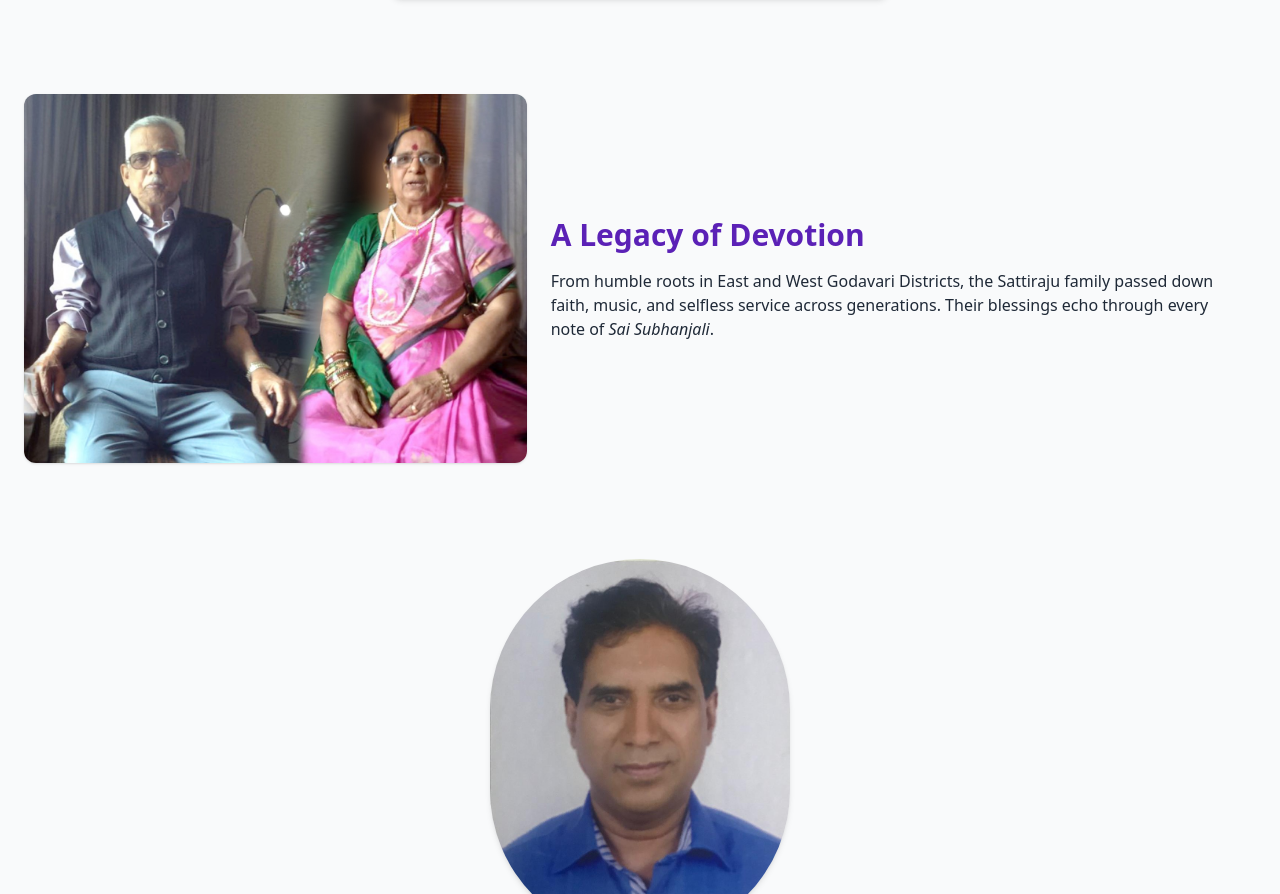
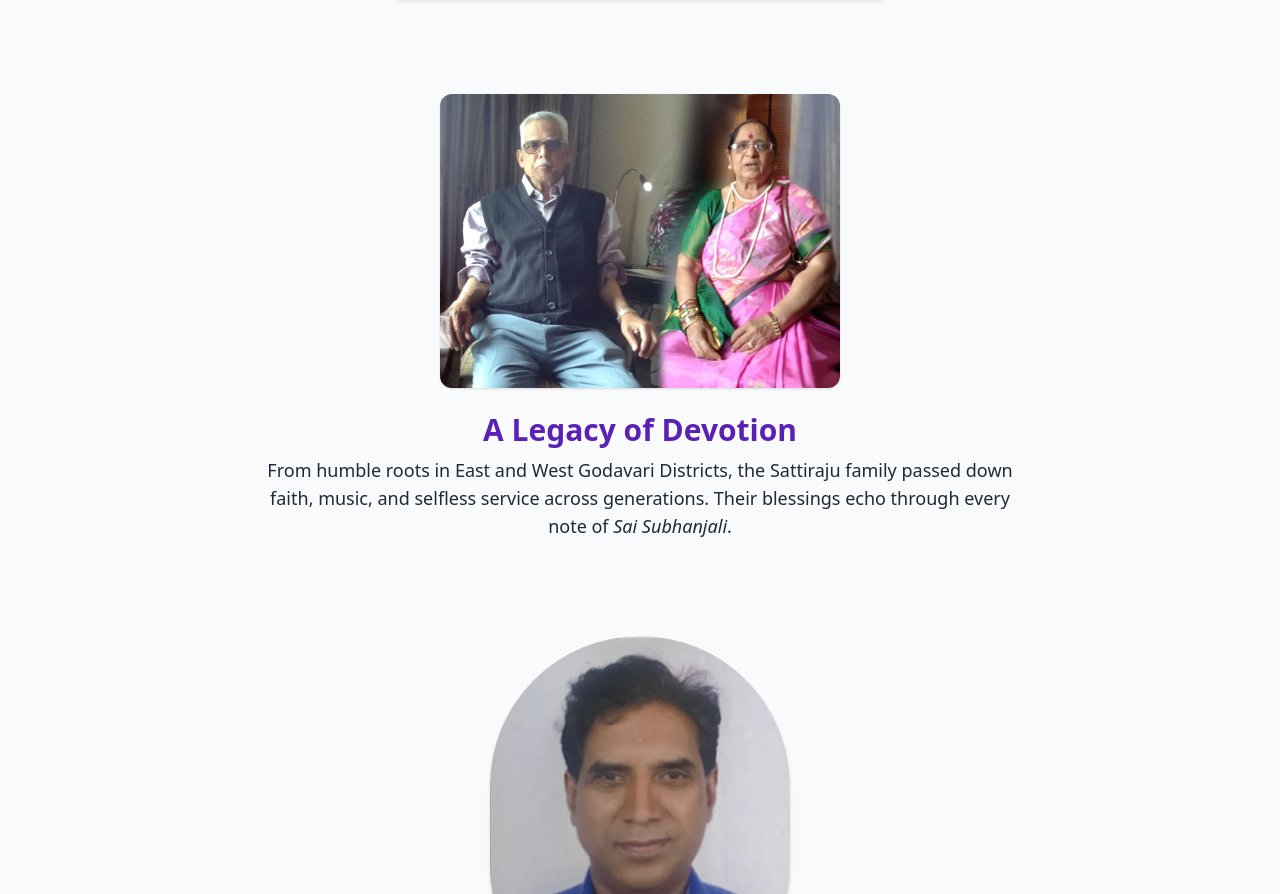
Before and after one commit to shekhar1971/saisubhanjali.com, a Next.js app: page / in a window 1280 px wide. Shown: the part 2486-3380 px from the top of the page. Built offline with nearby package versions, Linux system fonts and the light colour scheme.

Commit message:
Update page.tsx

```diff
--- a/app/page.tsx
+++ b/app/page.tsx
@@ -1,4 +1,4 @@
-// app/page.tsx — FINAL version with responsive photo layout and full narrative
+// app/page.tsx — FINAL version with responsive layout and full narrative
 import Image from 'next/image';
 import Link from 'next/link';
 
@@ -22,7 +22,7 @@ export default function Home() {
       <section className="relative overflow-hidden rounded-xl bg-gradient-to-br from-brand-100 via-brand-50 to-white shadow">
         <Image
           src="/SaiBaba1.png"
-          alt="Shirdi Sai Baba sanctum"
+          alt="Shirdi Sai Baba sanctum"
           fill
           priority
           className="object-cover opacity-20"
@@ -30,22 +30,22 @@ export default function Home() {
         <div className="relative z-10 grid gap-8 px-6 py-20 md:grid-cols-2 md:items-center">
           <div>
             <h1 className="mb-4 text-5xl font-extrabold leading-tight text-brand-700 drop-shadow md:text-6xl">
-              Sai Subhanjali
+              Sai Subhanjali
             </h1>
             <p className="mb-8 max-w-prose text-lg">
-              A devotional treasury of Sai Baba bhajans — lovingly written, composed &amp; sung by
-              <span className="font-semibold"> Smt. Subbalakshmi Sattiraju</span>.
+              A devotional treasury of Sai Baba bhajans — lovingly written, composed & sung by
+              <span className="font-semibold"> Smt. Subbalakshmi Sattiraju</span>.
             </p>
             <Link
               href="/bhajans"
               className="inline-flex items-center gap-2 rounded-xl bg-brand-600 px-6 py-3 font-medium text-white shadow hover:bg-brand-700"
             >
-              🎵 Listen to Bhajans
+              🎵 Listen to Bhajans
             </Link>
           </div>
           <Image
             src="/SaiBaba4.png"
-            alt="Blessing posture of Sai Baba"
+            alt="Blessing posture of Sai Baba"
             width={450}
             height={600}
             priority
@@ -54,64 +54,56 @@ export default function Home() {
         </div>
       </section>
 
-      {/* ───────────── ABOUT ───────────── */}
+      {/* ───────────── FULL “ABOUT” NARRATIVE ───────────── */}
       <section className="mx-auto max-w-6xl space-y-6 rounded-xl bg-white/60 p-8 shadow lg:max-w-7xl">
-        <h2 className="text-center text-3xl font-bold text-brand-700">Om Sairam!</h2>
-        <p>Sai Subhanjali is the result of love and devotion of Mrs. SubbaLakshmi Sattiraju (lovingly known as Subha Sattiraju) to Sri Shirdi Sai Baba and his teachings.</p>
-        <p>Sai Subhanjali is a collection of bhajans on Sri Sai Baba written, composed, and sung by Mrs. Subbalakshmi Sattiraju. She has released six albums with 10 to 14 bhajans in each album. She has also written two books – one in Telugu and one in Hindi. These books give detailed insights on experience on this spiritual path.</p>
-        <p>This journey started when Mrs. Subha Sattiraju decided to do <em>Parayanam</em> of Sai Satcharitra. Initially, she was not sure if she had the courage to go on this path. With Sri Sai Baba's blessings she came across the book – Sri Sai Leela Amritam and started reading it. She felt instant peace and joy while reading the book.</p>
-        <p>This experience set the foundations of her following the path towards Sri Sai Baba and spirituality. Soon she had the Divine awakening to write, compose, and sing her own bhajans on Sai Baba. Inspiration, lyrics and music composition continue to come to her with divine blessings of Sri Sai Baba.</p>
-        <p>Mrs. Subha Sattiraju passed away in September 2024. She was a trained musician and a home maker. Mrs. Late Subha Sattiraju &amp; her late husband Late Nageswara Rao Sattiraju were born in small villages in Andhra Pradesh (Sidhantam &amp; Kattunga Village, in West &amp; East Godavari district). Mrs. Sattiraju has performed at various spiritual events for many years, throughout the city.</p>
-        <p>Sai Subhanjali is a not‑for‑profit initiative with the sole purpose of promoting spirituality, peace, and joy. This initiative was made possible by encouragement and unflinching support of her husband Late Sri Nageswara Rao Sattiraju, a civil engineer, who spent 40+ years helping build dams in India. Many of the key water projects in India have his signature on them. He was always humble, a <em>Karma Yogi</em>, who gave a lot more to the world than we will ever know. We all miss him dearly.</p>
-        <p>All music recordings were facilitated by her late son‑in‑law Sri Mohana Krishna (husband of Smt Lalita — second eldest among 5 siblings). Without Sri Mohan's encouragement, know‑how &amp; support, this would not have been possible. We miss Sri Mohan immensely and see him smiling and blessing us as more &amp; more devotees can now hear these soulful bhajans.</p>
-        <p>This endeavour was possible only with divine blessings from Sri Sai Baba, selfless dedication from Late Sri Nageswara Rao &amp; Subha Sattiraju, their late son‑in‑law Sri Mohana Krishna, their immediate/extended family along with numerous voluntary musicians &amp; friends over the years.</p>
-        <p>All expenses for recording and publishing these songs and books are borne completely by Mrs. Subha Sattiraju &amp; her late husband Sri Nageswara Rao Sattiraju.</p>
-        <p className="text-center font-semibold">OM SAI RAM</p>
+        <h2 className="text-center text-3xl font-bold text-brand-700">Om Sairam!</h2>
+        <p> Sai Subhanjali is the result of love and devotion of Mrs. SubbaLakshmi Sattiraju (lovingly known as Subha Sattiraju) to Sri Shirdi Sai Baba and his teachings.</p>
+        <p> Sai Subhanjali is a collection of bhajans on Sri Sai Baba written, composed, and sung by Mrs. Subbalakshmi Sattiraju. She has released six albums with 10 to 14 bhajans in each album. She has also written two books – one in Telugu and one in Hindi. These books give detailed insights on experience on this spiritual path.</p>
+        <p> This journey started when Mrs. Subha Sattiraju decided to do <em>Parayanam</em> of Sai Satcharitra. Initially, she was not sure if she had the courage to go on this path. With Sri Sai Baba's blessings she came across the book – Sri Sai Leela Amritam and started reading it. She felt instant peace and joy while reading the book.</p>
+        <p> This experience set the foundations of her following the path towards Sri Sai Baba and spirituality. Soon she had the Divine awakening to write, compose, and sing her own bhajans on Sai Baba. Inspiration, lyrics and music composition continue to come to her with divine blessings of Sri Sai Baba.</p>
+        <p> Mrs. Subha Sattiraju passed away in September 2024. She was a trained musician and a home maker. Mrs. Late Subha Sattiraju & her late husband Late Nageswara Rao Sattiraju were born in small villages in Andhra Pradesh (Sidhantam & Kattunga Village, in West & East Godavari district). Mrs. Sattiraju has performed at various spiritual events for many years, throughout the city.</p>
+        <p> Sai Subhanjali is a not‑for‑profit initiative with the sole purpose of promoting spirituality, peace, and joy. This initiative was made possible by encouragement and unflinching support of her husband Late Sri Nageswara Rao Sattiraju, a civil engineer, who spent 40+ years helping build dams in India. Many of the key water projects in India have his signature on them. He was always humble, a <em>Karma Yogi</em>, who gave a lot more to the world than we will ever know. We all miss him dearly.</p>
+        <p> All music recordings were facilitated by her late son‑in‑law Sri Mohana Krishna (husband of Smt Lalita — second eldest among 5 siblings). Without Sri Mohan's encouragement, know‑how & support, this would not have been possible. We miss Sri Mohan immensely and see him smiling and blessing us as more & more devotees can now hear these soulful bhajans.</p>
+        <p> This endeavour was possible only with divine blessings from Sri Sai Baba, selfless dedication from Late Sri Nageswara Rao & Subha Sattiraju, their late son‑in‑law Sri Mohana Krishna, their immediate/extended family along with numerous voluntary musicians & friends over the years.</p>
+        <p> All expenses for recording and publishing these songs and books are borne completely by Mrs. Subha Sattiraju & her late husband Sri Nageswara Rao Sattiraju.</p>
+        <p className="text-center font-semibold">OM SAI RAM</p>
       </section>
 
       {/* ───── INDIVIDUAL DEVOTIONAL PHOTOS ───── */}
       <section className="flex justify-center px-4">
-        <DevotionalImg
-          src="/SubbaLakshmi_Sattiraju.png"
-          alt="Amma devotional moments montage"
-        />
+        <DevotionalImg src="/SubbaLakshmi_Sattiraju.png" alt="Amma devotional moments montage" />
       </section>
       <section className="flex justify-center px-4">
-        <DevotionalImg
-          src="/SmtSubbalakshmi_International_Womans_Day_Award_inDelhi.jpg"
-          alt="International Women’s Day award in Delhi"
-        />
+        <DevotionalImg src="/SmtSubbalakshmi_International_Womans_Day_Award_inDelhi.jpg" alt="International Women’s Day award in Delhi" />
       </section>
 
       {/* ───── LEGACY ───── */}
-      <section className="grid gap-6 md:grid-cols-[auto_auto_1fr] md:items-center">
+      <section className="px-4 text-center">
         <Image
           src="/Shri_NageswaraRao_and_Smt_Subbalakshmi.jpg"
-          alt="Smt Subbalakshmi & Sri Nageswara Rao Garu"
-          width={450}
+          alt="Smt Subbalakshmi & Sri Nageswara Rao Garu"
+          width={400}
           height={350}
-          className="w-full rounded-xl object-cover shadow"
+          className="mx-auto rounded-xl object-cover shadow mb-6"
         />
-        <div className="space-y-4">
-          <h2 className="text-3xl font-bold text-brand-700">A Legacy of Devotion</h2>
-          <p>
-            From humble roots in East and West Godavari Districts, the Sattiraju family passed down faith, music, and
-            selfless service across generations. Their blessings echo through every note of <em>Sai Subhanjali</em>.
-          </p>
-        </div>
+        <h2 className="text-3xl font-bold text-brand-700 mb-2">A Legacy of Devotion</h2>
+        <p className="max-w-3xl mx-auto text-lg">
+          From humble roots in East and West Godavari Districts, the Sattiraju family passed down faith, music, and
+          selfless service across generations. Their blessings echo through every note of <em>Sai Subhanjali</em>.
+        </p>
       </section>
 
       {/* ───── SON‑IN‑LAW TRIBUTE ───── */}
       <section className="mx-auto max-w-md text-center">
         <Image
           src="/Shri_Mohan_Krishna.jpg"
-          alt="Sri Mohana Krishna — son‑in‑law & recording pillar"
+          alt="Sri Mohana Krishna — son‑in‑law & recording pillar"
           width={300}
           height={400}
           className="mx-auto rounded-full object-cover shadow-md"
         />
         <p className="mt-4 text-sm text-gray-600">
-          In loving memory of <strong>Sri Mohana Krishna</strong>, whose technical guidance made these recordings possible.
+          In loving memory of <strong>Sri Mohana Krishna</strong>, whose technical guidance made these recordings possible.
         </p>
       </section>
 
@@ -121,7 +113,7 @@ export default function Home() {
           <Image
             key={src}
             src={src}
-            alt="Historic Sai Baba photograph"
+            alt="Historic Sai Baba photograph"
             width={400}
             height={500}
             className="h-72 w-auto rounded-xl object-cover shadow"
```
